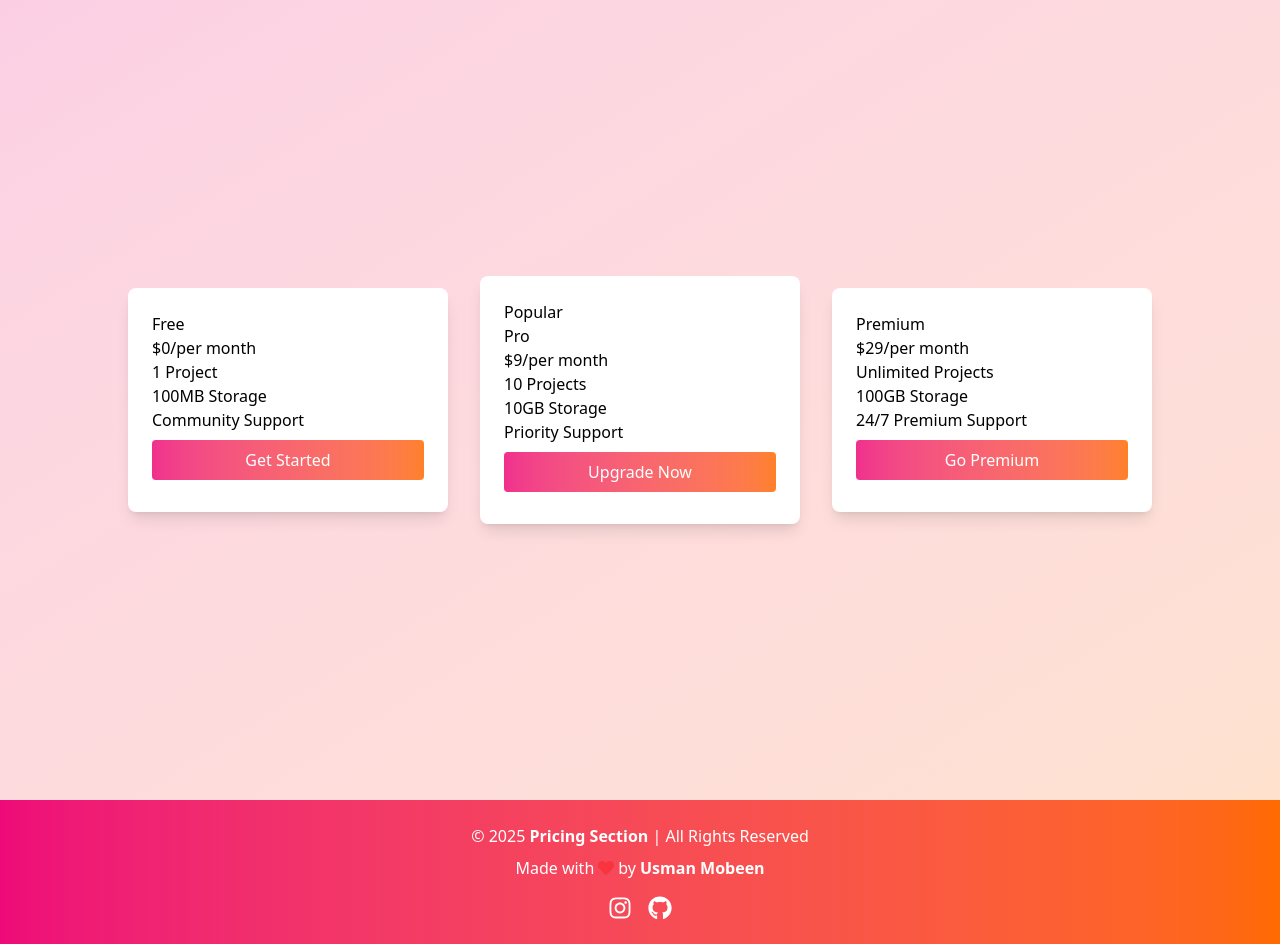
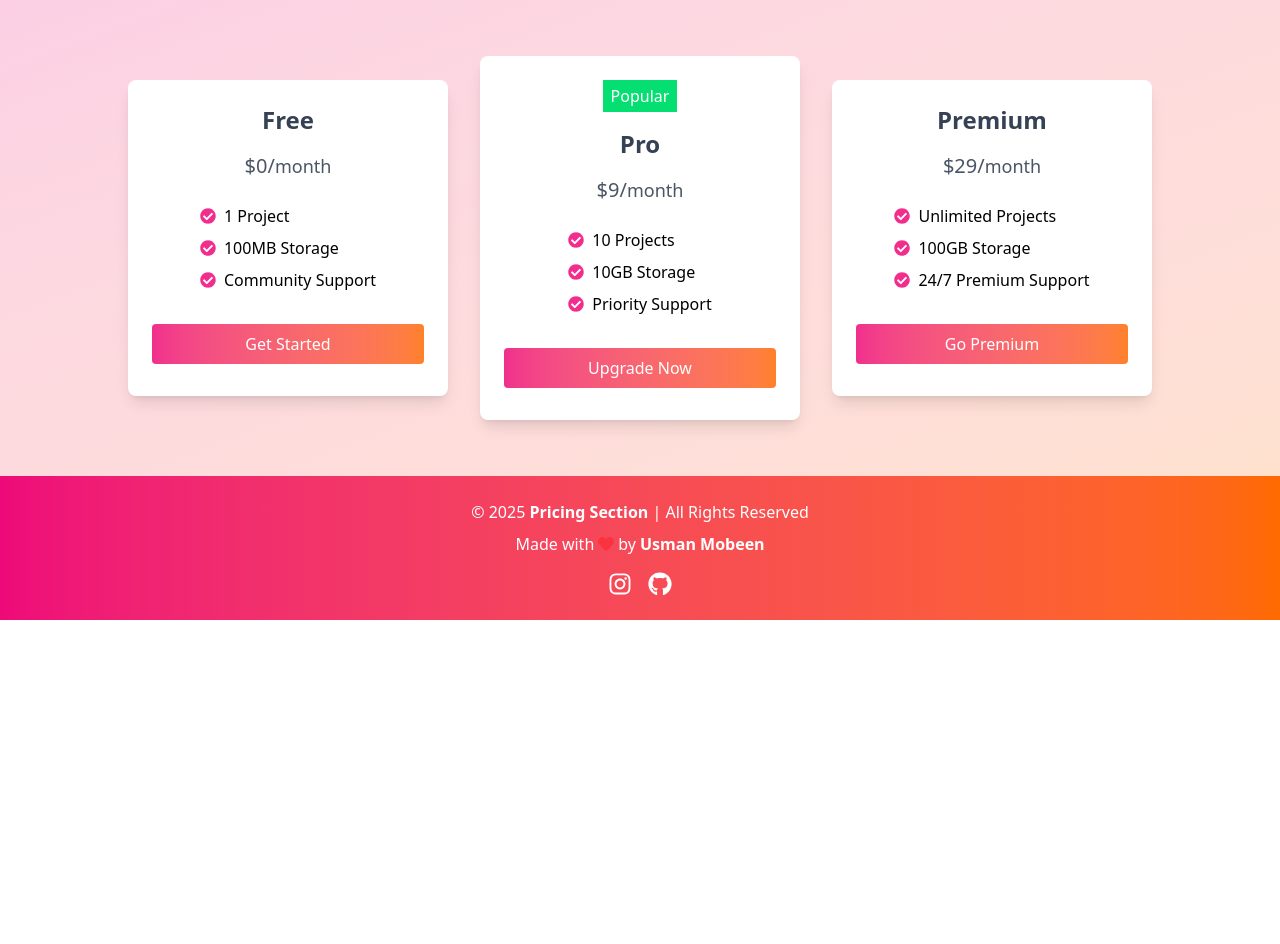
Before and after one commit to usmanmobeen111/Pricing-Section, a React (Vite) app: page / in a window 1280 px wide. After the commit the page ends 800 px from the top, so only its background shows below. Built offline with nearby package versions, Linux system fonts and the light colour scheme.

Commit message:
All Done Without Framer Motion

```diff
--- a/src/components/PricingCard.jsx
+++ b/src/components/PricingCard.jsx
@@ -1,14 +1,15 @@
 import React from 'react'
+import { FaCheckCircle } from 'react-icons/fa'
 const PricingCard = ({ name, price, frequency, features, cta, isPopular}) => {
   return (
     <div>
-      <div className='bg-white p-6 rounded-lg shadow-lg m-4 w-80'>
-        {isPopular && <span>Popular</span>}
-        <h1>{name}</h1>
-        <h2>{price}/<span>{frequency}</span></h2>
+      <div className='bg-white p-6 rounded-lg shadow-lg m-4 w-80 flex flex-col items-center gap-4'>
+        {isPopular && <span className='bg-green-400 text-white px-2 py-1'>Popular</span>}
+        <h1 className='text-gray-700 font-bold text-2xl'>{name}</h1>
+        <h2 className='text-gray-600 text-xl'>{price}/<span className='text-lg'>{frequency}</span></h2>
         <ul>
             {features.map((feature, index)=>(
-                <li key={index}>{feature}</li>
+                <li key={index} className='flex items-center gap-2 my-2'><FaCheckCircle className='text-primary/85'/> {feature}</li>
             ))}
         </ul>
         <button className='bg-gradient-to-r from-primary/85 my-2 to-secondary/85 hover:bg-gradient-to-r hover:from-primary hover:to-secondary text-white py-2 px-4 rounded w-full transition duration-300 cursor-pointer'>{cta}</button>
--- a/src/components/PricingSection.jsx
+++ b/src/components/PricingSection.jsx
@@ -4,7 +4,7 @@ import { pricingPlans } from '../data/prices.js'
 
 const PricingSection = () => {
   return (
-    <div className='bg-gradient-to-br from-primary/20 to-secondary/20 h-screen flex items-center justify-center flex-wrap'>
+    <div className='bg-gradient-to-br from-primary/20 to-secondary/20 p-10 flex items-center justify-center flex-wrap'>
       {pricingPlans.map(plan=>(
         <PricingCard key={plan.id} {...plan} />
       ))}
--- a/src/data/prices.js
+++ b/src/data/prices.js
@@ -4,12 +4,8 @@ export const pricingPlans = [
     id: 1,
     name: "Free",
     price: "$0",
-    frequency: "per month",
-    features: [
-      "1 Project",
-      "100MB Storage",
-      "Community Support",
-    ],
+    frequency: "month",
+    features: ["1 Project", "100MB Storage", "Community Support"],
     cta: "Get Started",
     isPopular: false,
   },
@@ -17,12 +13,8 @@ export const pricingPlans = [
     id: 2,
     name: "Pro",
     price: "$9",
-    frequency: "per month",
-    features: [
-      "10 Projects",
-      "10GB Storage",
-      "Priority Support",
-    ],
+    frequency: "month",
+    features: ["10 Projects", "10GB Storage", "Priority Support"],
     cta: "Upgrade Now",
     isPopular: true, // Highlight this
   },
@@ -30,13 +22,9 @@ export const pricingPlans = [
     id: 3,
     name: "Premium",
     price: "$29",
-    frequency: "per month",
-    features: [
-      "Unlimited Projects",
-      "100GB Storage",
-      "24/7 Premium Support",
-    ],
+    frequency: "month",
+    features: ["Unlimited Projects", "100GB Storage", "24/7 Premium Support"],
     cta: "Go Premium",
     isPopular: false,
-  }
+  },
 ];
```
Also changed, not shown: src/components/Navbar.jsx (deleted).
